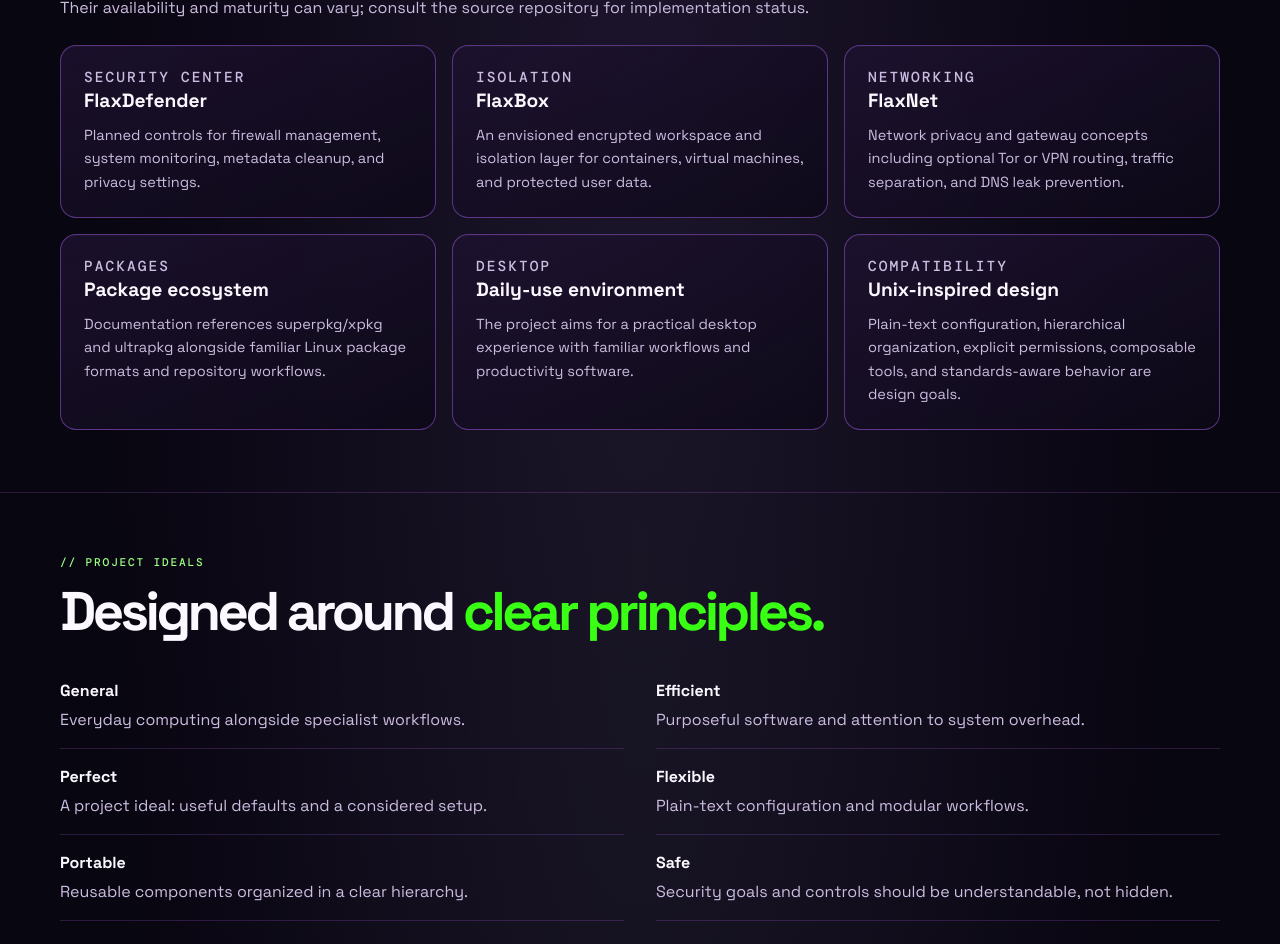
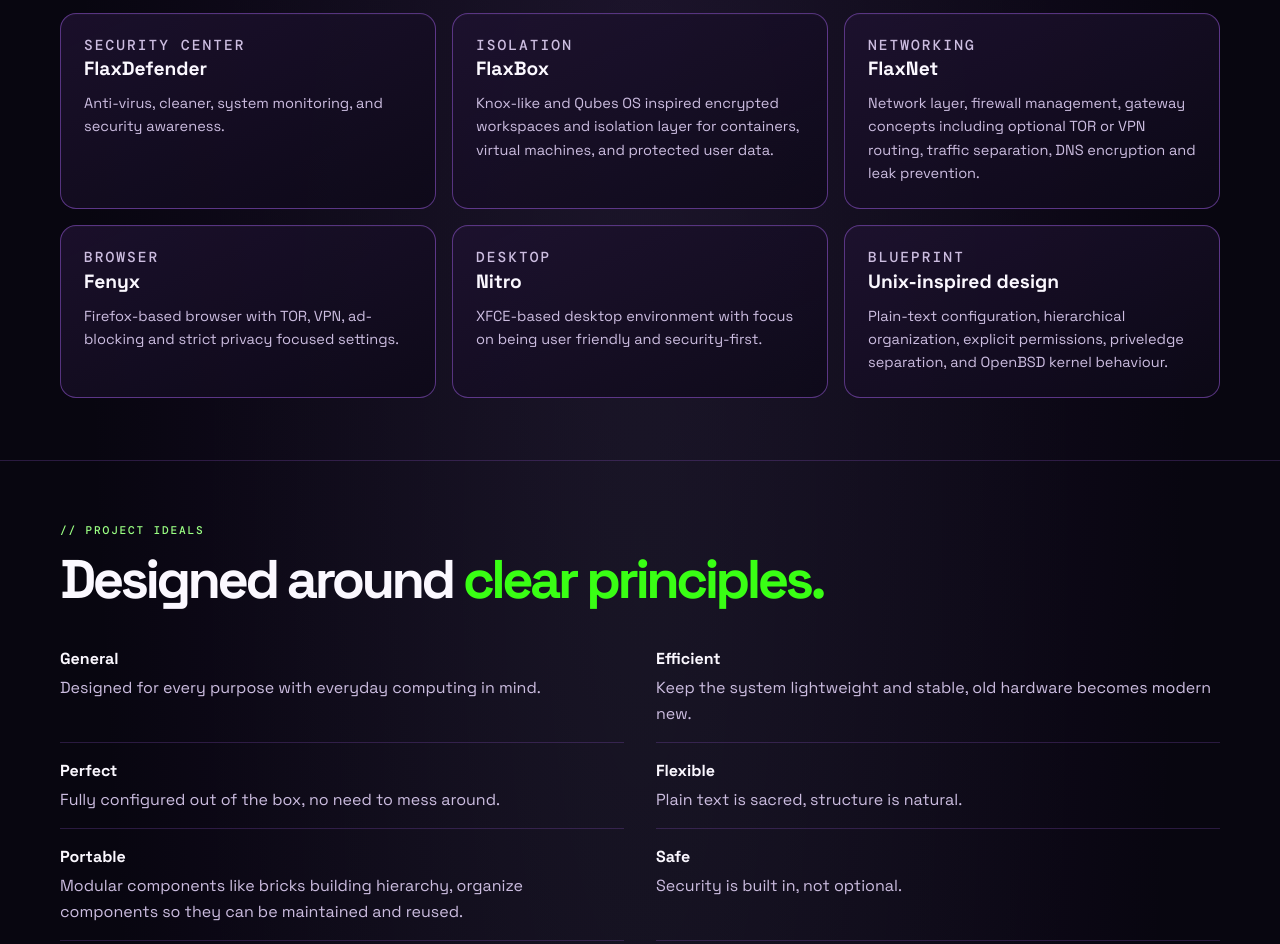
Before and after one commit to flaxware/flax.system, a plain HTML site: page index.html in a window 1280 px wide. Shown: the part 1667-2611 px from the top of the page. Drawn offline with nearby package versions, Linux system fonts and the light colour scheme.

Commit message:
Refactor meta tags and navigation links in index.html
Updated meta tags for improved SEO and clarity in project description. Modified navigation links and project descriptions for consistency.

```diff
--- a/index.html
+++ b/index.html
@@ -4,9 +4,9 @@
   <meta charset="UTF-8">
   <meta name="viewport" content="width=device-width, initial-scale=1, viewport-fit=cover">
   <meta name="theme-color" content="#080610">
-  <meta name="description" content="FLAX SYSTEM — a security-first operating system project by Flaxware, focused on privacy, flexibility, and everyday computing.">
-  <meta property="og:title" content="FLAX SYSTEM — Flaxware">
-  <meta property="og:description" content="Explore FLAX SYSTEM's ideals, architecture, download information, and manuals.">
+  <meta name="description" content="FLAX SYSTEM - a security-first operating system project by Flaxware, focused on privacy, flexibility, and everyday computing.">
+  <meta property="og:title" content="FLAX SYSTEM - Flaxware">
+  <meta property="og:description" content="Install and explore FLAX SYSTEM's ideals, architecture, and manuals.">
   <meta property="og:type" content="website">
   <meta property="og:url" content="https://flaxware.github.io/flax.system/">
   <link rel="icon" href="https://flaxware.github.io/assets/favicon.ico" sizes="any">
@@ -16,7 +16,7 @@
   <link rel="preconnect" href="https://fonts.googleapis.com">
   <link rel="preconnect" href="https://fonts.gstatic.com" crossorigin>
   <link href="https://fonts.googleapis.com/css2?family=DM+Mono:wght@400;500&family=Space+Grotesk:wght@400;500;600;700&display=swap" rel="stylesheet">
-  <title>FLAX SYSTEM — Flaxware</title>
+  <title>FLAX SYSTEM - Flaxware</title>
   <style>
     :root{color-scheme:dark;--bg:#080610;--panel:rgba(19,12,35,.78);--panel2:rgba(43,19,74,.56);--text:#fbf8ff;--muted:#ccbde0;--quiet:#a28db9;--line:rgba(178,106,255,.34);--green:#39ff14;--green-ink:#071504;--green2:#9aff83;--purple:#c84dff;--focus:#ffd166;--content:1160px;--mono:"DM Mono",ui-monospace,"SFMono-Regular",Consolas,monospace}
     *,*::before,*::after{box-sizing:border-box}html{scroll-behavior:smooth;scroll-padding-top:100px;-webkit-text-size-adjust:100%}body{margin:0;min-width:320px;overflow-x:hidden;color:var(--text);background:radial-gradient(ellipse at 50% 30%,rgba(91,40,135,.23),transparent 35rem),radial-gradient(ellipse at 50% 45%,rgba(57,255,20,.045),transparent 28rem),var(--bg);font:16px/1.6 "Space Grotesk",Inter,ui-sans-serif,system-ui,-apple-system,"Segoe UI",sans-serif}a{color:inherit}button{font:inherit}::selection{color:var(--green-ink);background:var(--green)}:focus-visible{outline:3px solid var(--focus);outline-offset:4px}.container{width:min(var(--content),calc(100% - 48px));margin-inline:auto}.skip-link{position:fixed;z-index:100;top:10px;left:10px;padding:10px 14px;transform:translateY(-160%);border-radius:8px;background:var(--green);color:var(--green-ink)}.skip-link:focus{transform:translateY(0)}
@@ -32,19 +32,19 @@
   <a class="skip-link" href="#main">Skip to content</a>
   <header class="site-header"><nav class="navbar container" aria-label="Main navigation">
     <a class="brand" href="https://flaxware.github.io/" aria-label="Flaxware home"><img src="https://flaxware.github.io/assets/logo.svg" alt=""><span class="brand-name">flaxware<span>.</span></span></a>
-    <div class="nav-links"><a href="#about">About</a><a href="#architecture">Architecture</a><a href="#downloads">Downloads</a><a class="nav-github" href="https://github.com/flaxware/flax.system">GitHub ↗</a></div>
+    <div class="nav-links"><a href="#download">Download</a><a href="#manuals">Manuals</a><a href="#architecture">Architecture</a><a class="nav-github" href="https://github.com/flaxware/flax.system">GitHub ↗</a></div>
   </nav></header>
   <main id="main">
     <section class="hero" id="home"><div class="container hero-content">
-      <p class="eyebrow"><span class="live-dot" aria-hidden="true"></span> FLAXWARE · SYSTEM PROJECT</p>
+      <p class="eyebrow"><span class="live-dot" aria-hidden="true"></span> FLAXWARE · FLAX SYSTEM</p>
       <h1>A system for secure, <span>everyday computing.</span></h1>
-      <p class="hero-sub">FLAX SYSTEM is a Linux-based, Unix-like operating system project exploring security, privacy, flexibility, and general-purpose usability. Its goal is to make thoughtful security concepts approachable without losing sight of daily computing.</p>
-      <div class="hero-actions"><a class="button primary" href="https://github.com/flaxware/flax.system/blob/main/DOWNLOAD.md">Download FLAX SYSTEM ↗</a><a class="button secondary" href="#architecture">Architecture</a><a class="button" href="#manuals">Manuals</a></div>
+      <p class="hero-sub">FlaxOS is a Unix-like operating system project exploring security, privacy, flexibility, and general-purpose usability. Its goal is to make thoughtful security concepts approachable without losing sight of daily computing.</p>
+      <div class="hero-actions"><a class="button primary" href="https://github.com/flaxware/flax.system/blob/main/DOWNLOAD.md">Download ↗</a><a class="button secondary" href="#architecture">Architecture</a><a class="button" href="#manuals">Manuals</a></div>
       <p class="hero-note">Check official download instructions for current builds and availability before installing.</p>
     </div></section>
     <section class="signal-strip" aria-label="Project principles"><div class="signal-inner container">
       <div class="signal"><span class="signal-icon" aria-hidden="true">✦</span><div><strong>Security-minded</strong><small>Layered protections and clear security goals</small></div></div>
-      <div class="signal"><span class="signal-icon" aria-hidden="true">⌘</span><div><strong>Flexible by design</strong><small>Modular components and hierarchical organization</small></div></div>
+      <div class="signal"><span class="signal-icon" aria-hidden="true">⌘</span><div><strong>Structured</strong><small>Modular components and hierarchical organization</small></div></div>
       <div class="signal"><span class="signal-icon" aria-hidden="true">◈</span><div><strong>For everyday use</strong><small>Privacy goals alongside general-purpose computing</small></div></div>
     </div></section>
     <section class="section" id="about"><div class="container">
@@ -58,20 +58,23 @@
     <section class="section" id="architecture"><div class="container">
       <div class="section-head"><p class="section-kicker">// System architecture</p><h2 class="section-title">A layered approach to <span>security and usability.</span></h2><p class="section-lead">These are project components and design directions described in the repository documentation. Their availability and maturity can vary; consult the source repository for implementation status.</p></div>
       <div class="project-grid">
-        <article class="project-card"><p class="project-number">Security center</p><h3>FlaxDefender</h3><p>Planned controls for firewall management, system monitoring, metadata cleanup, and privacy settings.</p></article>
-        <article class="project-card"><p class="project-number">Isolation</p><h3>FlaxBox</h3><p>An envisioned encrypted workspace and isolation layer for containers, virtual machines, and protected user data.</p></article>
-        <article class="project-card"><p class="project-number">Networking</p><h3>FlaxNet</h3><p>Network privacy and gateway concepts including optional Tor or VPN routing, traffic separation, and DNS leak prevention.</p></article>
-        <article class="project-card"><p class="project-number">Packages</p><h3>Package ecosystem</h3><p>Documentation references superpkg/xpkg and ultrapkg alongside familiar Linux package formats and repository workflows.</p></article>
-        <article class="project-card"><p class="project-number">Desktop</p><h3>Daily-use environment</h3><p>The project aims for a practical desktop experience with familiar workflows and productivity software.</p></article>
-        <article class="project-card"><p class="project-number">Compatibility</p><h3>Unix-inspired design</h3><p>Plain-text configuration, hierarchical organization, explicit permissions, composable tools, and standards-aware behavior are design goals.</p></article>
+        <article class="project-card"><p class="project-number">Security center</p><h3>FlaxDefender</h3><p>Anti-virus, cleaner, system monitoring, and security awareness.</p></article>
+        <article class="project-card"><p class="project-number">Isolation</p><h3>FlaxBox</h3><p>Knox-like and Qubes OS inspired encrypted workspaces and isolation layer for containers, virtual machines, and protected user data.</p></article>
+        <article class="project-card"><p class="project-number">Networking</p><h3>FlaxNet</h3><p>Network layer, firewall management, gateway concepts including optional TOR or VPN routing, traffic separation, DNS encryption and leak prevention.</p></article>
+        <article class="project-card"><p class="project-number">Browser</p><h3>Fenyx</h3><p>Firefox-based browser with TOR, VPN, ad-blocking and strict privacy focused settings.</p></article>
+        <article class="project-card"><p class="project-number">Desktop</p><h3>Nitro</h3><p>XFCE-based desktop environment with focus on being user friendly and security-first.</p></article>
+        <article class="project-card"><p class="project-number">Blueprint</p><h3>Unix-inspired design</h3><p>Plain-text configuration, hierarchical organization, explicit permissions, priveledge separation, and OpenBSD kernel behaviour.</p></article>
       </div>
     </div></section>
     <section class="section" id="features"><div class="container">
       <div class="section-head"><p class="section-kicker">// Project ideals</p><h2 class="section-title">Designed around <span>clear principles.</span></h2></div>
       <ul class="feature-list">
-        <li><strong>General</strong>Everyday computing alongside specialist workflows.</li><li><strong>Efficient</strong>Purposeful software and attention to system overhead.</li>
-        <li><strong>Perfect</strong>A project ideal: useful defaults and a considered setup.</li><li><strong>Flexible</strong>Plain-text configuration and modular workflows.</li>
-        <li><strong>Portable</strong>Reusable components organized in a clear hierarchy.</li><li><strong>Safe</strong>Security goals and controls should be understandable, not hidden.</li>
+        <li><strong>General</strong>Designed for every purpose with everyday computing in mind.</li>
+        <li><strong>Efficient</strong>Keep the system lightweight and stable, old hardware becomes modern new.</li>
+        <li><strong>Perfect</strong>Fully configured out of the box, no need to mess around.</li>
+        <li><strong>Flexible</strong>Plain text is sacred, structure is natural.</li>
+        <li><strong>Portable</strong>Modular components like bricks building hierarchy, organize components so they can be maintained and reused.</li>
+        <li><strong>Safe</strong>Security is built in, not optional.</li>
       </ul>
     </div></section>
     <section class="section" id="status"><div class="container">
```
